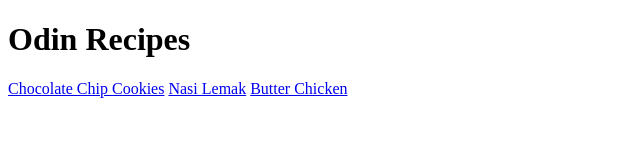
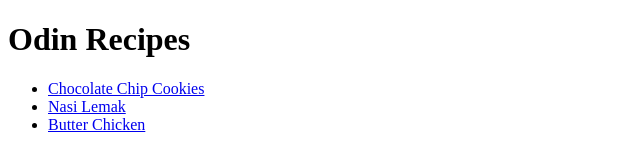
Before and after one commit to Seren1tye/odin-recipes, a plain HTML site: page index.html in a window 1280 px wide. Shown: the whole page, without its empty margins (0-640 px from the left). Drawn offline with Linux system fonts and the light colour scheme.

Commit message:
Edited index.html to include an unordered list

```diff
--- a/index.html
+++ b/index.html
@@ -8,8 +8,9 @@
 <body>
     <h1>Odin Recipes</h1>
 
-    <a href="recipes/choco-cookies.html">Chocolate Chip Cookies</a>
-    <a href="recipes/nasi-lemak.html">Nasi Lemak</a>
-    <a href="recipes/butter-chicken.html">Butter Chicken</a>
-</body>
+    <ul>
+        <li><a href="recipes/choco-cookies.html">Chocolate Chip Cookies</a></li>
+        <li><a href="recipes/nasi-lemak.html">Nasi Lemak</a></li>
+        <li><a href="recipes/butter-chicken.html">Butter Chicken</a></li>
+    </ul>
 </html>
```
